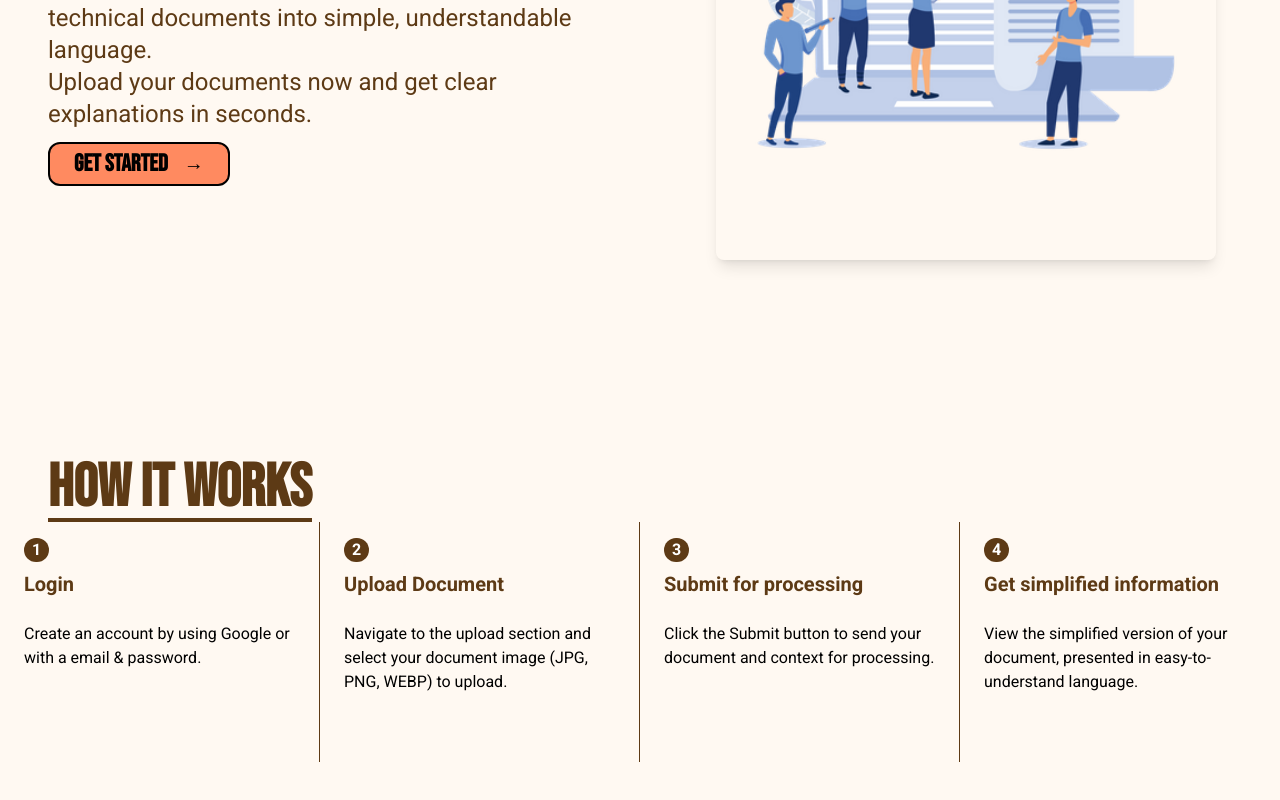
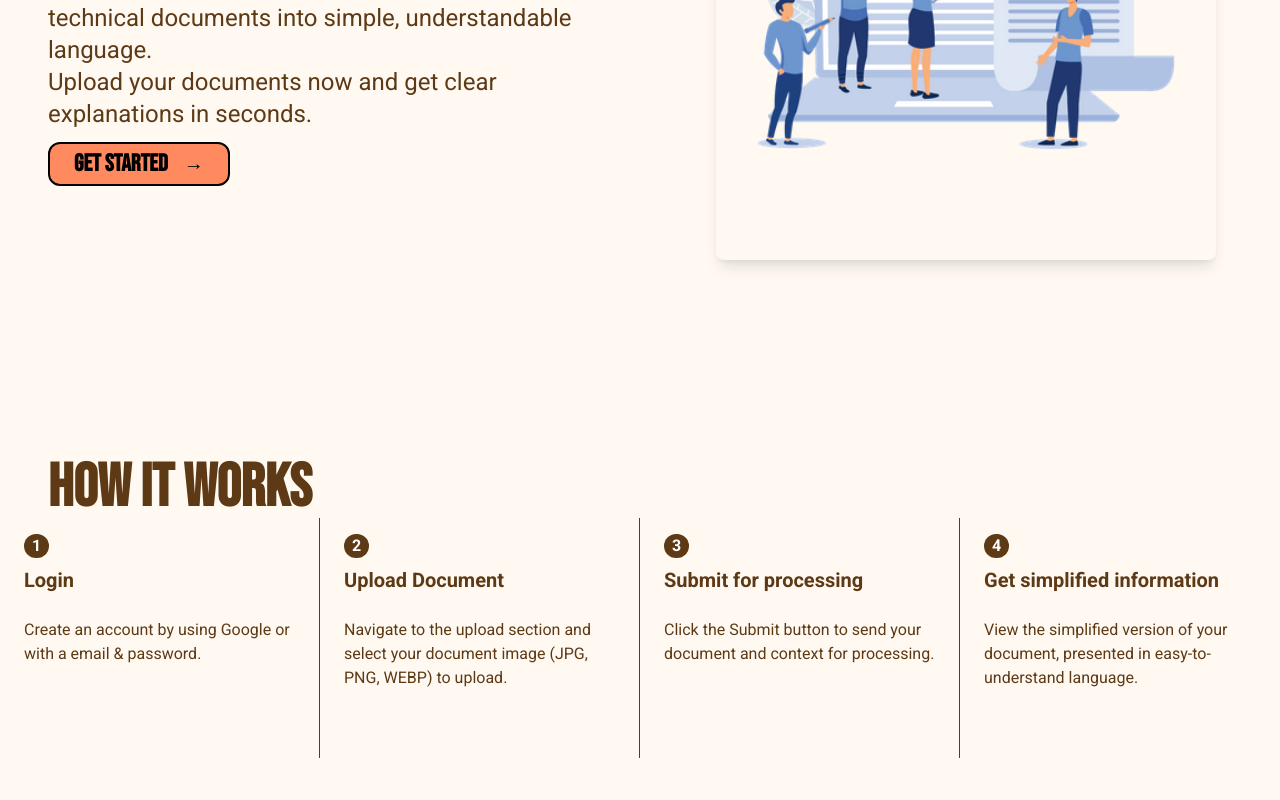
Before and after one commit to JonathanZeray/doc-simple, a Next.js app: page / in a window 1280 px wide. Shown: the part 390-1190 px from the top of the page. Built offline with nearby package versions, Linux system fonts and the light colour scheme; no server answers.

Commit message:
Learning steps re-styling. Changed color of text on steps.

```diff
--- a/src/components/LearningSteps.tsx
+++ b/src/components/LearningSteps.tsx
@@ -9,7 +9,7 @@
 export const LearningSteps = () => {
   return (
     <>
-      <h3 className="mx-12 text-5xl sm:text-6xl font-bold text-darkBrown font-bebasNeue border-b-4 border-darkBrown w-fit">
+      <h3 className="px-12 text-5xl sm:text-6xl font-bold text-darkBrown font-bebasNeue w-fit">
         How it works
       </h3>
       <section className="flex flex-col sm:flex-row w-full justify-between min-h-60 mb-12">
@@ -25,7 +25,9 @@
             1
           </span>
           <h4 className="text-xl font-bold text-darkBrown pb-6 pt-2">Login</h4>
-          <p>Create an account by using Google or with a email & password.</p>
+          <p className="text-darkBrown">
+            Create an account by using Google or with a email & password.
+          </p>
         </motion.div>
         <motion.div
           initial="hidden"
@@ -41,7 +43,7 @@
           <h4 className="text-xl font-bold text-darkBrown pb-6 pt-2">
             Upload Document
           </h4>
-          <p>
+          <p className="text-darkBrown">
             Navigate to the upload section and select your document image (JPG,
             PNG, WEBP) to upload.
           </p>
@@ -60,7 +62,7 @@
           <h4 className="text-xl font-bold text-darkBrown pb-6 pt-2">
             Submit for processing
           </h4>
-          <p>
+          <p className="text-darkBrown">
             Click the Submit button to send your document and context for
             processing.
           </p>
@@ -79,7 +81,7 @@
           <h4 className="text-xl font-bold text-darkBrown pb-6 pt-2">
             Get simplified information
           </h4>
-          <p>
+          <p className="text-darkBrown">
             View the simplified version of your document, presented in
             easy-to-understand language.
           </p>
```
